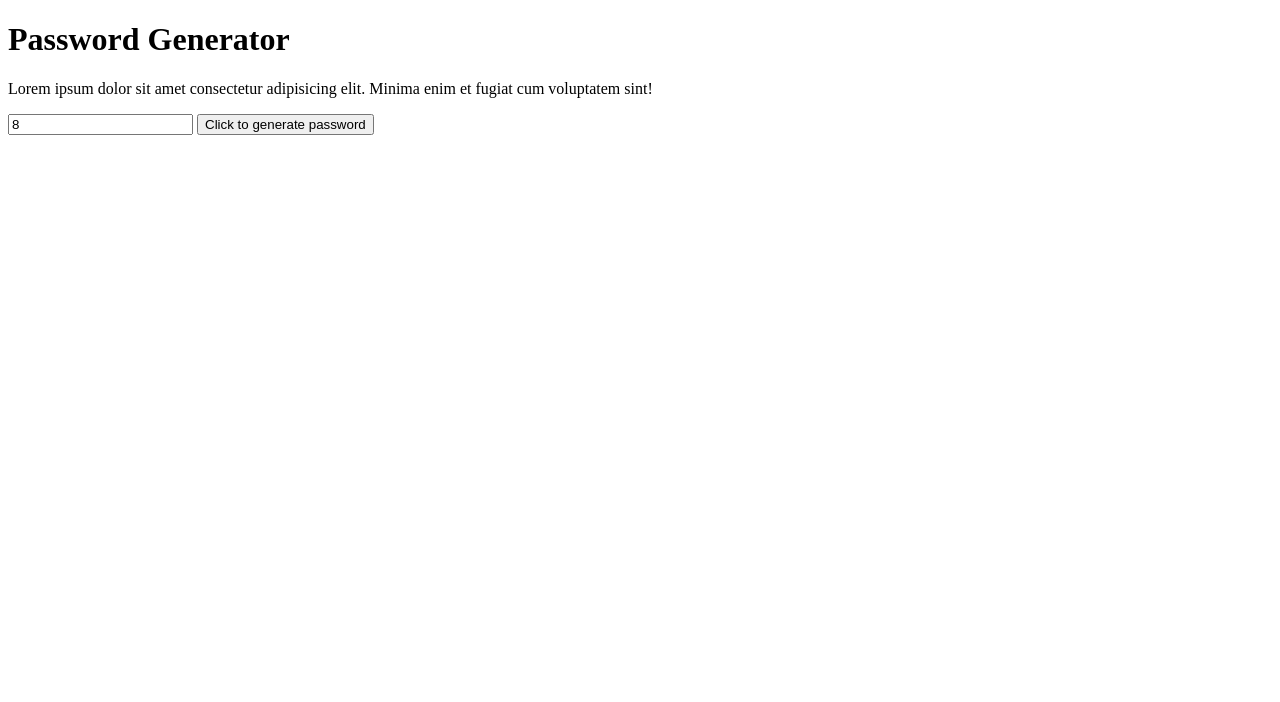
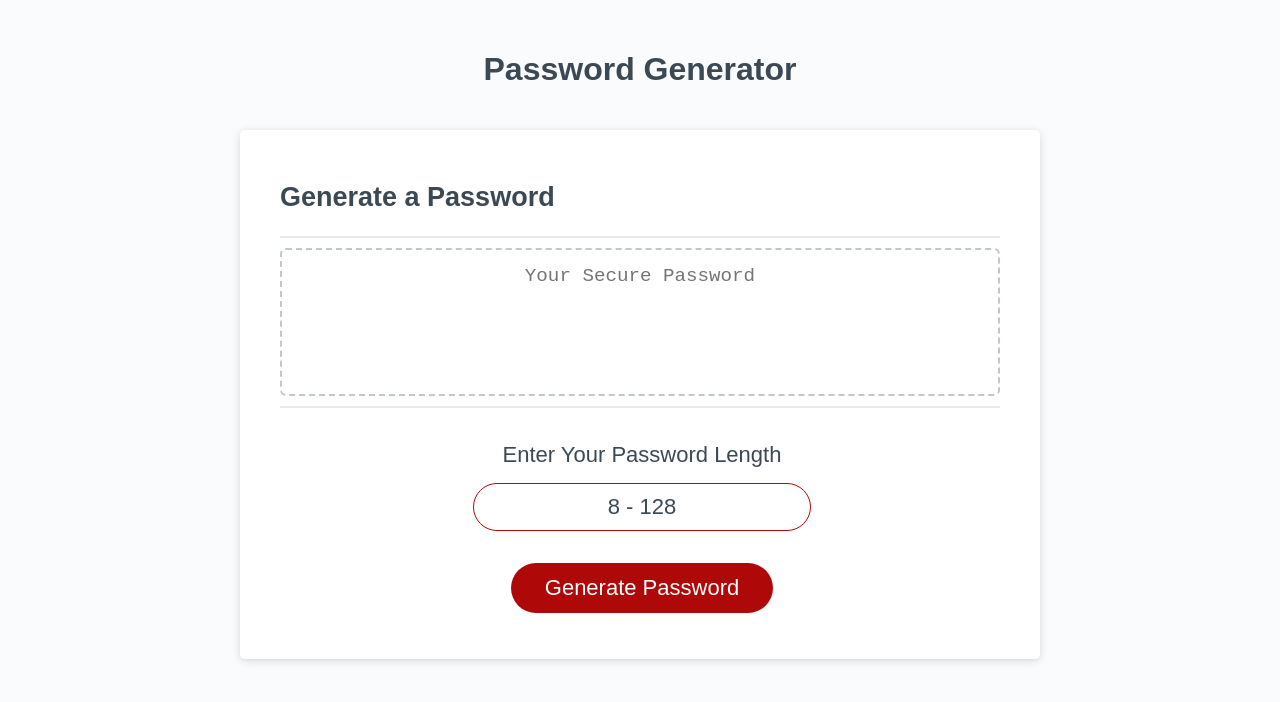
Before and after one commit to BryceStockman/password-generator, a plain HTML site: page index.html in a window 1280 px wide. Drawn offline with Linux system fonts and the light colour scheme.

Commit message:
form is styled

```diff
--- /dev/null
+++ b/assets/css/style.css
@@ -0,0 +1,161 @@
+*,
+*::before,
+*::after {
+  box-sizing: border-box;
+}
+
+html,
+body,
+.wrapper {
+  height: 100%;
+  margin: 0;
+  padding: 0;
+}
+
+body {
+  font-family: sans-serif;
+  background-color: #f9fbfd;
+}
+
+.wrapper {
+  padding-top: 30px;
+  padding-left: 20px;
+  padding-right: 20px;
+}
+
+header {
+  text-align: center;
+  padding: 20px;
+  padding-top: 0px;
+  color: hsl(206, 17%, 28%);
+}
+
+.card {
+  background-color: hsl(0, 0%, 100%);
+  border-radius: 5px;
+  border-width: 1px;
+  box-shadow: rgba(0, 0, 0, 0.15) 0px 2px 8px 0px;
+  color: hsl(206, 17%, 28%);
+  font-size: 18px;
+  margin: 0 auto;
+  max-width: 800px;
+  padding: 30px 40px;
+}
+
+.card-header::after {
+  content: ' ';
+  display: block;
+  width: 100%;
+  background: #e7e9eb;
+  height: 2px;
+}
+
+.card-body {
+  min-height: 100px;
+}
+
+.card-footer {
+  text-align: center;
+}
+
+.card-footer::before {
+  content: ' ';
+  display: block;
+  width: 100%;
+  background: #e7e9eb;
+  height: 2px;
+}
+
+.card-footer::after {
+  content: ' ';
+  display: block;
+  clear: both;
+}
+
+.password-length {
+  color: rgb(59, 73, 84);
+  display: inline-block;
+  font-size: 22px;
+  line-height: 22px;
+  padding-top: 20px;
+  margin: 16px 16px 0px 20px;
+  text-align: center;
+  cursor: pointer;
+}
+
+.password-length-value {
+  border: 1px solid hsl(360, 91%, 36%);
+  border-radius: 25px;
+  color: rgb(59, 73, 84);
+  display: inline-block;
+  font-size: 22px;
+  line-height: 22px;
+  margin: 16px 16px 16px 20px;
+  padding: 10px 24px;
+  text-align: center;
+  cursor: pointer;
+}
+
+.btn {
+  border: none;
+  background-color: hsl(360, 91%, 36%);
+  border-radius: 25px;
+  box-shadow: rgba(0, 0, 0, 0.1) 0px 1px 6px 0px rgba(0, 0, 0, 0.2) 0px 1px 1px
+    0px;
+  color: hsl(0, 0%, 100%);
+  display: inline-block;
+  font-size: 22px;
+  line-height: 22px;
+  margin: 16px 16px 16px 20px;
+  padding: 14px 34px;
+  text-align: center;
+  cursor: pointer;
+}
+
+button[disabled] {
+  cursor: default;
+  background: #c0c7cf;
+}
+
+.float-right {
+  float: right;
+}
+
+#password {
+  -webkit-appearance: none;
+  -moz-appearance: none;
+  appearance: none;
+  border: none;
+  display: block;
+  width: 100%;
+  padding-top: 15px;
+  padding-left: 15px;
+  padding-right: 15px;
+  padding-bottom: 85px;
+  font-size: 1.2rem;
+  text-align: center;
+  margin-top: 10px;
+  margin-bottom: 10px;
+  border: 2px dashed #c0c7cf;
+  border-radius: 6px;
+  resize: none;
+  overflow: hidden;
+}
+
+@media (max-width: 690px) {
+  .btn {
+    font-size: 1rem;
+    margin: 16px 0px 0px 0px;
+    padding: 10px 15px;
+  }
+
+  #password {
+    font-size: 1rem;
+  }
+}
+
+@media (max-width: 500px) {
+  .btn {
+    font-size: 0.8rem;
+  }
+}
--- a/assets/js/script.js
+++ b/assets/js/script.js
@@ -1,24 +1,3 @@
-// GIVEN I need a new, secure password
-// WHEN I click the button to generate a password
-// THEN I am presented with a series of prompts for password criteria
-// WHEN prompted for password criteria
-// THEN I select which criteria to include in the password
-// WHEN prompted for the length of the password
-// THEN I choose a length of at least 8 characters and no more than 128 characters
-// WHEN asked for character types to include in the password
-// THEN I confirm whether or not to include lowercase, uppercase, numeric, and/or special characters
-// WHEN I answer each prompt
-// THEN my input should be validated and at least one character type should be selected
-// WHEN all prompts are answered
-// THEN a password is generated that matches the selected criteria
-// WHEN the password is generated
-// THEN the password is either displayed in an alert or written to the page
-
-// declare a variable that contains an array of characters to be used in the password
-// declare a user input variable (the length of the password 8-128 characters)
-// send the user a prompt asking for the password length, including a description of the criteria
-// put the user input variable into an if function
-
 var lowerCaseLetters = 'abcdefghijklmnopqrstuvwxyz';
 // why a string over array of characters
 var upperCaseLetters = 'ABCDEFGHIJKLMNOPQRSTUVWXYZ';
@@ -27,8 +6,8 @@ var numbers = '123456789';
 
 // two methods to combine everything to one string: interpolation or concatenation
 // this is concatenation
-var passwordGeneratorCharacters =
-  lowerCaseLetters + upperCaseLetters + specialCharacters + numbers;
+var passwordGeneratorCharacters = '';
+// lowerCaseLetters + upperCaseLetters + specialCharacters + numbers;
 
 // rounding down to ensure we get 0
 function randomNumber() {
@@ -40,6 +19,36 @@ var userPasswordLength;
 var randomUserPassword = [];
 
 function generateUserPassword(userSelectedLength) {
+  function passwordPrompts() {
+    var lowerCase = confirm('Would you like lowercase letters?');
+    if (lowerCase) {
+      // the plus sign adds the new variable to whatever is already there
+      passwordGeneratorCharacters += lowerCaseLetters;
+    }
+    var upperCase = confirm('Would you like uppercase letters?');
+    if (upperCase) {
+      // the plus sign adds the new variable to whatever is already there
+      passwordGeneratorCharacters += upperCaseLetters;
+    }
+    var specials = confirm('Would you like special characters?');
+    if (specials) {
+      // the plus sign adds the new variable to whatever is already there
+      passwordGeneratorCharacters += specialCharacters;
+    }
+    var num = confirm('Would you like numbers?');
+    if (num) {
+      // the plus sign adds the new variable to whatever is already there
+      passwordGeneratorCharacters += numbers;
+    }
+    if (!lowerCase && !upperCase && !specials && !num) {
+      alert("You haven't selected any of the password criteria!");
+      passwordPrompts();
+    }
+  }
+  // recursion when you declare and call a function within itself
+  passwordPrompts();
+
+  console.log(passwordGeneratorCharacters);
   // initialization, condition, final expression
   // [i] use this to find the index of your array
   for (var i = 0; i < userSelectedLength; i++) {
@@ -47,15 +56,29 @@ function generateUserPassword(userSelectedLength) {
     randomUserPassword.push(passwordGeneratorCharacters[randomNumberIndex]);
   }
   // overriding the value that was held to our new joined value
-  console.log('hit for loop');
   return (randomUserPassword = randomUserPassword.join(''));
 }
 
 function handleUserSubmit(event) {
   event.preventDefault();
   userPasswordLength = document.querySelector('.password-length-value').value;
-  document.querySelector('.returned-password-container p').textContent =
-    generateUserPassword(userPasswordLength);
+
+  if (userPasswordLength < 7 || userPasswordLength > 128) {
+    alert('Not a valid password length');
+  } else {
+    document.querySelector('.returned-password-container').textContent =
+      generateUserPassword(userPasswordLength);
+    document.querySelector('.password-length-value').value = '';
+
+    setTimeout(function () {
+      var newPassword = confirm('Would you like to generate a new password?');
+      if (newPassword) {
+        location.reload();
+      }
+    }, 5000);
+  }
+
+  // confirm('Would you like to create a new password?');
   console.log(userPasswordLength);
 }
 
--- a/index.html
+++ b/index.html
@@ -2,27 +2,45 @@
 <html lang="en">
   <head>
     <meta charset="UTF-8" />
-    <meta http-equiv="X-UA-Compatible" content="IE=edge" />
     <meta name="viewport" content="width=device-width, initial-scale=1.0" />
+    <meta http-equiv="X-UA-Compatible" content="ie=edge" />
     <title>Password Generator</title>
+    <link rel="stylesheet" href="./assets/css/style.css" />
   </head>
   <body>
-    <div>
+    <div class="wrapper">
+      <header>
         <h1>Password Generator</h1>
-      <p>
-        Lorem ipsum dolor sit amet consectetur adipisicing elit. Minima enim et
-        fugiat cum voluptatem sint!
-      </p>
+      </header>
+      <div class="card">
+        <div class="card-header">
+          <h2>Generate a Password</h2>
+        </div>
+        <div class="card-body">
+          <textarea
+            readonly
+            id="password"
+            class="returned-password-container"
+            placeholder="Your Secure Password"
+            aria-label="Generated Password"
+          ></textarea>
+        </div>
+        <div class="card-footer">
           <form>
-        <label for="password-length"></label>
+            <label class="password-length" for="password-length">Enter Your Password Length</label>
+            <br/>
             <input
               type="text"
               class="password-length-value"
               name="password-length"
-          value="8"
+              value="8 - 128"
             />
-        <button type="submit">Click to generate password</button>
+            <br/>
+            <button id="generate" class="btn" type="submit">Generate Password</button>
           </form>
+        </div>
+      </div>
+    </div>
       <div class="returned-password-container">
         <p></p>
       </div>
```
Also changed, not shown: 1 other file. Lines whose indentation alone changed are shown as unchanged.
